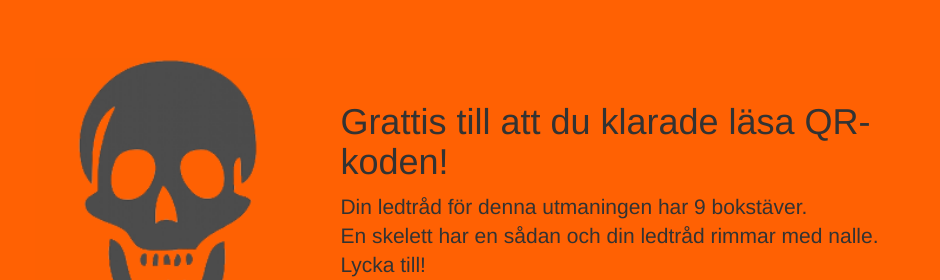
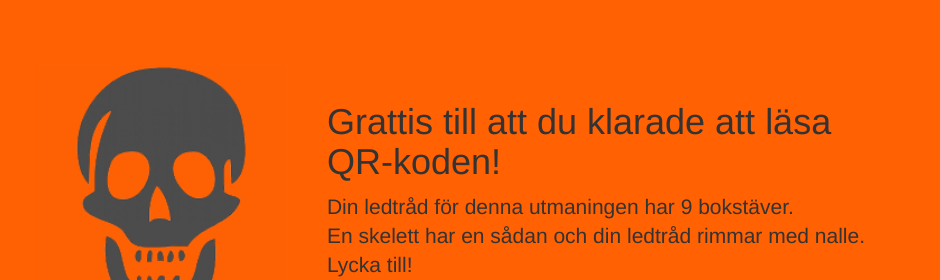
Before and after one commit to michelleludovici/ComputerScienceSocietySundsvall, a plain HTML site: page index.html in a window 1280 px wide. Shown: the part 209-489 px from the top of the page, 0-940 px from the left. Drawn offline with nearby package versions, Linux system fonts and the light colour scheme; files whose address does not match are found by name.

Commit message:
change7-title

```diff
--- a/index.html
+++ b/index.html
@@ -49,7 +49,7 @@
       <div class="content"  >
         <img src="dodskalle.png" width="300" />
         <div>
-        <h1>Grattis till att du klarade läsa QR-koden!</h1>
+        <h1>Grattis till att du klarade att läsa QR-koden!</h1>
 	        <p class="lead"> Din ledtråd för denna utmaningen har 9 bokstäver. <br>
 	        En skelett har en sådan och din ledtråd rimmar med nalle. <br>
 	        Lycka till!
```
